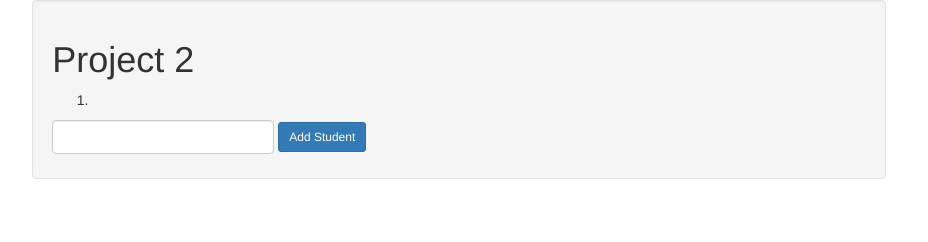
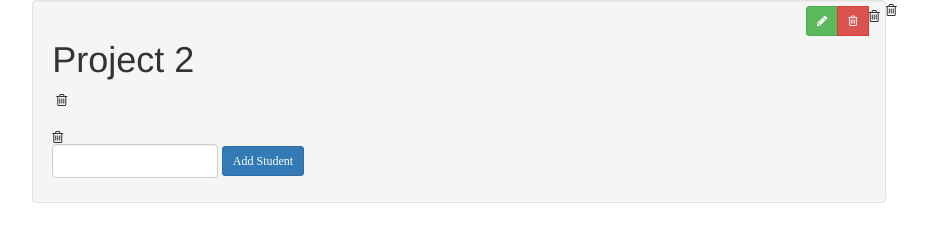
Before and after one commit to davepfister/davepfister.github.io, a plain HTML site: page project2/index.html in a window 1280 px wide. Shown: the whole page, without its empty margins (181-1109 px from the left). Drawn offline with nearby package versions, Linux system fonts and the light colour scheme.

Commit message:
added li to the ol
added icons for edit and delete

```diff
--- a/project2/index.html
+++ b/project2/index.html
@@ -14,8 +14,17 @@
   <body>
     <div class="well col-sm-8 col-sm-offset-2 col-xs-12 ">
       <h1>Project 2</h1>
-      <ol>
-        <li></li>
+      <ol id="students" class="list-group">
+        <li id="list_item_template" class="list-group-item hidden"></li>
+          <label></label>
+          <div class="btn-group">
+            <button class="btn btn-sm btn-success edit">
+              <i class="fa fa-pencil"></i>
+            </button>
+            <button class="btn btn-sm btn-danger delete">
+              <i class="fa fa-trash-o">
+            </button>
+          </div>
       </ol>
       <!-- new form -->
       <form class="form-inline" role="form" id="new_student_form">
```
